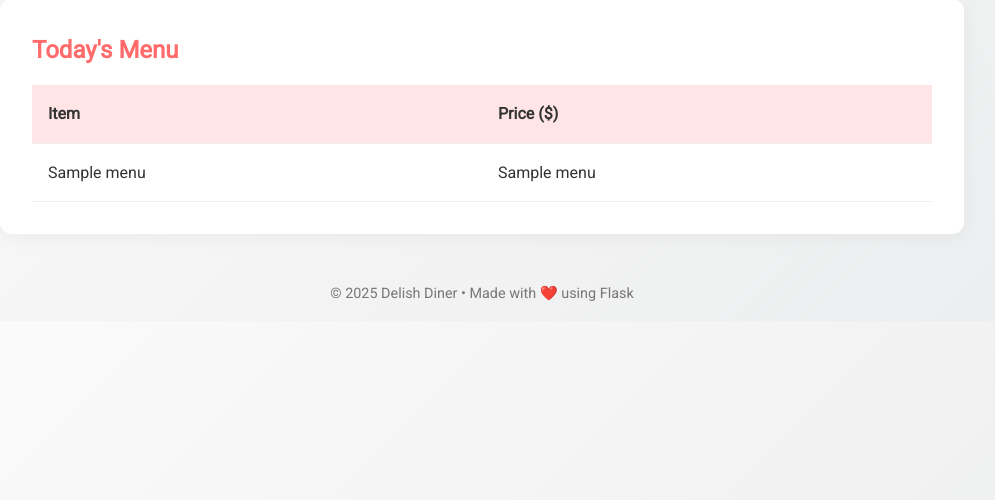
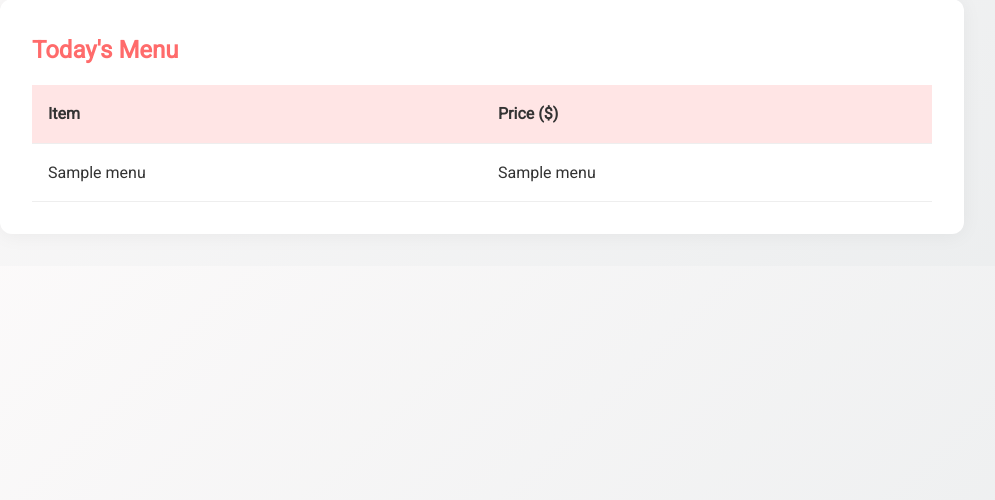
Before and after one commit to hamzahilami/restorant, a Flask app: page / in a window 1280 px wide. Shown: the part 213-713 px from the top of the page, without its empty margins (158-1153 px from the left). Run offline with Flask 3, Linux system fonts and the light colour scheme; a database or web service that is not in the repository returns one stand-in record (values such as "Sample title"); some libraries are stand-ins or nearby versions.

Commit message:
auto-git-commit

```diff
--- a/templates/index.html
+++ b/templates/index.html
@@ -34,8 +34,6 @@
         </table>
     </main>
 
-    <footer>
-        <p>&copy; 2025 Delish Diner • Made with ❤️ using Flask</p>
-    </footer>
+
 </body>
 </html>
```
Also changed, not shown: ReadMe.md.
